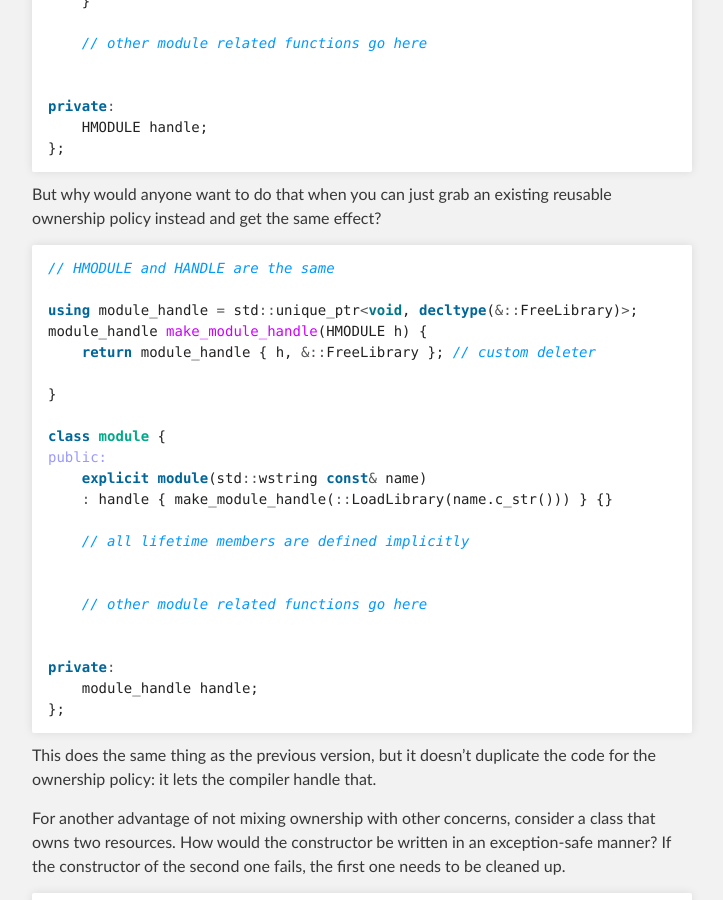
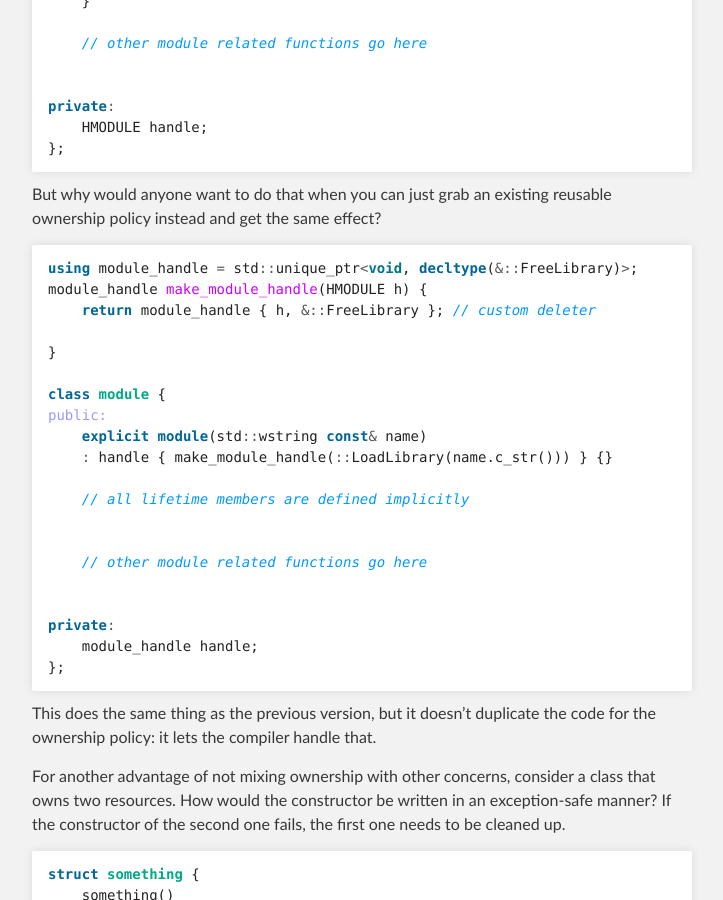
Before and after one commit to rmartinho/flamingdangerzone, a Jekyll site: the page built from _posts/2012-08-15-rule-of-zero.markdown, in a window 1280 px wide and 900 px high, scrolled down 3472 px. Shown: the whole window, without its empty margins (288-1011 px from the left). Built offline with Jekyll 4.4.1, drawn with Linux system fonts in a browser that asks for light colours; comment, search, counter and statistics services are not loaded.

Commit message:
Oops, bad comment.

```diff
--- a/_posts/2012-08-15-rule-of-zero.markdown
+++ b/_posts/2012-08-15-rule-of-zero.markdown
@@ -167,7 +167,6 @@ But why would anyone want to do that when you can just grab an existing reusable
 ownership policy instead and get the same effect?
 
 {% highlight cpp %}
-// HMODULE and HANDLE are the same
 using module_handle = std::unique_ptr<void, decltype(&::FreeLibrary)>;
 module_handle make_module_handle(HMODULE h) {
     return module_handle { h, &::FreeLibrary }; // custom deleter
```
